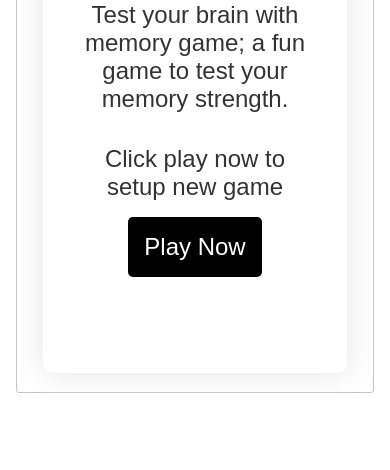
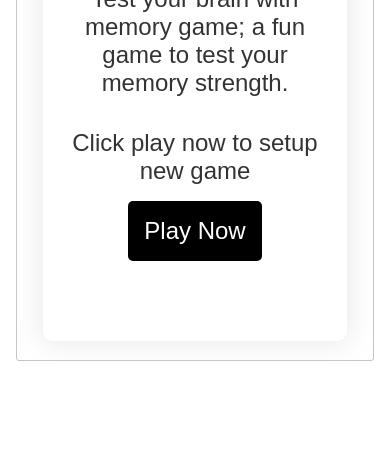
Before and after one commit to larrycoal/memory_card, a plain HTML site: page index.html in a window 390 px wide. Shown: the part 374-844 px from the top of the page. Drawn offline with nearby package versions, Linux system fonts and the light colour scheme.

Commit message:
mobile responsiveness

```diff
--- a/memory.css
+++ b/memory.css
@@ -79,7 +79,7 @@ nav ul a {
   width: 100%;
   cursor: pointer;
 }
-.rotate img{
+.rotate img {
   opacity: 0;
 }
 .result_wrapper {
@@ -101,7 +101,7 @@ nav ul a {
   font-size: 1.5rem;
   color: rgb(135 130 130);
 }
-.result_wrapper div{
+.result_wrapper div {
   text-align: center;
   margin: 1rem 0;
 }
@@ -112,7 +112,7 @@ nav ul a {
   margin-left: 0 1rem;
 }
 .result_wrapper #score {
-  margin-right:15px;
+  margin-right: 15px;
   color: black;
 }
 .result_wrapper #play_again {
@@ -124,7 +124,7 @@ nav ul a {
   width: fit-content;
   margin: 0 auto;
 }
-.nfo{
+.nfo {
   display: flex;
   width: fit-content;
   gap: 10px;
@@ -195,16 +195,21 @@ select {
   cursor: pointer;
 }
 @media only screen and (max-width: 600px) {
-  .main_wrapper{
+  .main_wrapper {
     padding: 1rem;
   }
-  .settings_wrapper div{
+  .settings_wrapper div {
     flex-direction: column;
     width: 100%;
     gap: 10px;
   }
-  .card img{
+  .card img {
     height: 120px;
     width: 100px;
   }
+  .card_wrapper {
+    grid-template-columns: repeat(auto-fit, minmax(100px, 1fr));
+    gap: 10px;
+    padding: 1rem;
   }
+}
```
Lines whose indentation alone changed are shown as unchanged.
